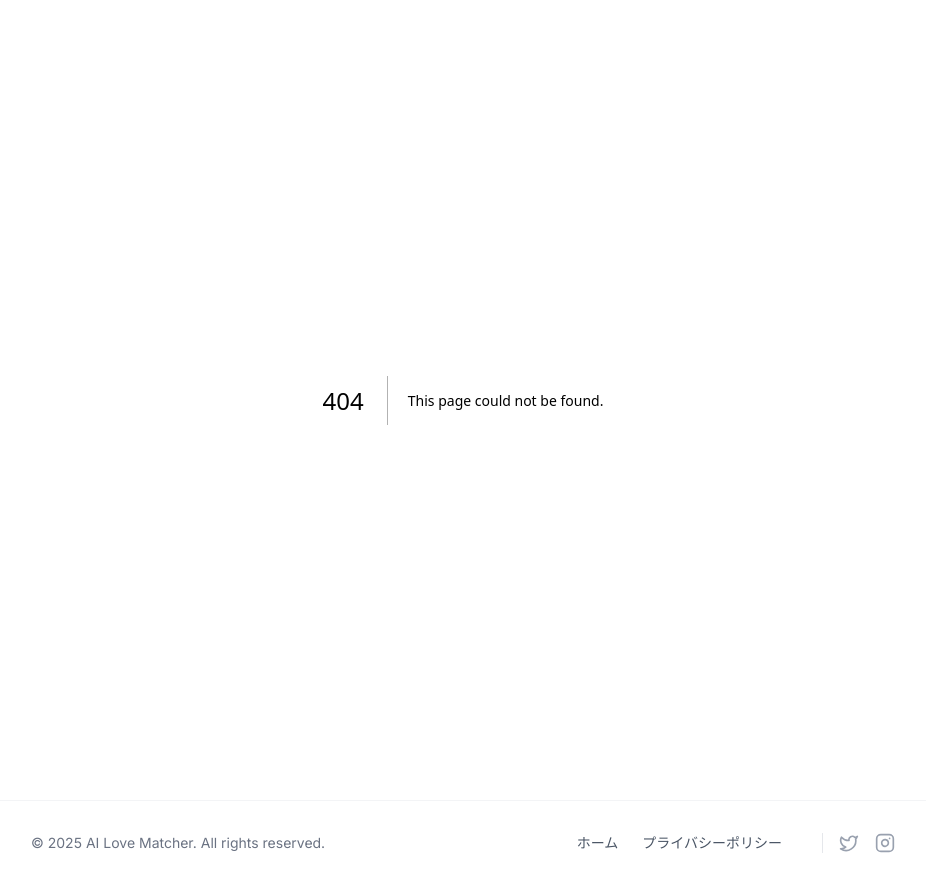
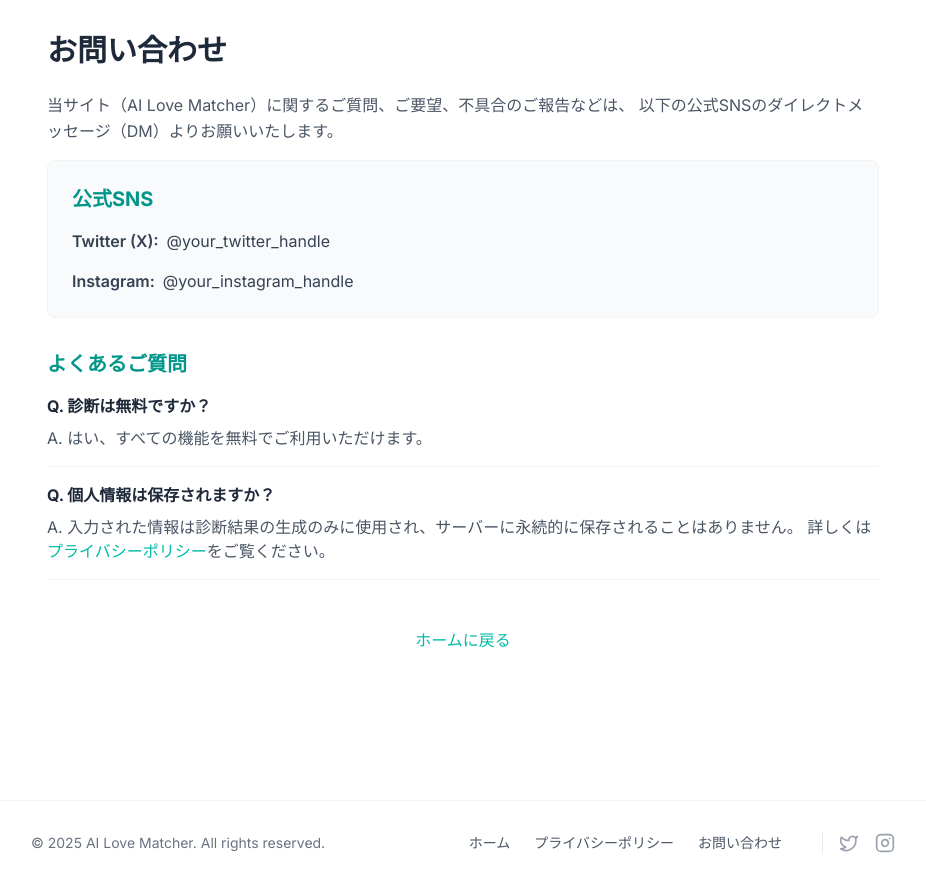
Before and after one commit to UryuAtsuya/mbti_love_diagnosis, a Next.js app: page /contact in a window 1280 px wide. Before the commit this address had no page. Shown: the whole page, without its empty margins (177-1103 px from the left). Built offline with nearby package versions, Linux system fonts and the light colour scheme.

Commit message:
Update the UI

```diff
--- /dev/null
+++ b/app/contact/page.tsx
@@ -0,0 +1,65 @@
+import Link from 'next/link';
+
+export default function ContactPage() {
+    return (
+        <main className="min-h-screen bg-white p-8 max-w-4xl mx-auto">
+            <h1 className="text-3xl font-bold text-gray-800 mb-6">お問い合わせ</h1>
+
+            <section className="mb-8">
+                <p className="text-gray-600 leading-relaxed mb-4">
+                    当サイト（AI Love Matcher）に関するご質問、ご要望、不具合のご報告などは、
+                    以下の公式SNSのダイレクトメッセージ（DM）よりお願いいたします。
+                </p>
+
+                <div className="bg-gray-50 p-6 rounded-lg border border-gray-100">
+                    <h2 className="text-xl font-bold text-teal-600 mb-4">公式SNS</h2>
+                    <ul className="space-y-4">
+                        <li>
+                            <a
+                                href="https://twitter.com/your_twitter_handle"
+                                target="_blank"
+                                rel="noopener noreferrer"
+                                className="flex items-center text-gray-700 hover:text-teal-500 transition-colors"
+                            >
+                                <span className="font-semibold mr-2">Twitter (X):</span>
+                                @your_twitter_handle
+                            </a>
+                        </li>
+                        <li>
+                            <a
+                                href="https://instagram.com/your_instagram_handle"
+                                target="_blank"
+                                rel="noopener noreferrer"
+                                className="flex items-center text-gray-700 hover:text-pink-500 transition-colors"
+                            >
+                                <span className="font-semibold mr-2">Instagram:</span>
+                                @your_instagram_handle
+                            </a>
+                        </li>
+                    </ul>
+                </div>
+            </section>
+
+            <section className="mb-8">
+                <h2 className="text-xl font-bold text-teal-600 mb-4">よくあるご質問</h2>
+                <div className="space-y-4">
+                    <div className="border-b border-gray-100 pb-4">
+                        <h3 className="font-bold text-gray-800 mb-2">Q. 診断は無料ですか？</h3>
+                        <p className="text-gray-600">A. はい、すべての機能を無料でご利用いただけます。</p>
+                    </div>
+                    <div className="border-b border-gray-100 pb-4">
+                        <h3 className="font-bold text-gray-800 mb-2">Q. 個人情報は保存されますか？</h3>
+                        <p className="text-gray-600">
+                            A. 入力された情報は診断結果の生成のみに使用され、サーバーに永続的に保存されることはありません。
+                            詳しくは<Link href="/policy" className="text-teal-500 hover:underline">プライバシーポリシー</Link>をご覧ください。
+                        </p>
+                    </div>
+                </div>
+            </section>
+
+            <div className="mt-12 text-center">
+                <Link href="/" className="text-teal-500 hover:underline">ホームに戻る</Link>
+            </div>
+        </main>
+    );
+}
--- a/app/layout.tsx
+++ b/app/layout.tsx
@@ -27,6 +27,7 @@ export default function RootLayout({
           src="https://pagead2.googlesyndication.com/pagead/js/adsbygoogle.js?client=ca-pub-8206190214868370"
           crossOrigin="anonymous"
         ></script>
+        <meta name="google-adsense-account" content="ca-pub-8206190214868370" />
       </head>
       <body className={inter.className}>
         <div className="flex flex-col min-h-screen">
--- a/app/policy/page.tsx
+++ b/app/policy/page.tsx
@@ -23,7 +23,7 @@ export default function PolicyPage() {
             <section className="mb-8">
                 <h2 className="text-xl font-bold text-teal-600 mb-4">3. お問い合わせ</h2>
                 <p className="text-gray-600 leading-relaxed">
-                    当サイトに関するお問い合わせは、公式SNS（Twitter/Instagram）のDMまでお願いいたします。
+                    当サイトに関するお問い合わせは、<a href="/contact" className="text-teal-600 hover:underline">お問い合わせページ</a>よりお願いいたします。
                 </p>
             </section>
 
--- /dev/null
+++ b/components/AffiliateRecommendation.tsx
@@ -0,0 +1,33 @@
+import React from 'react';
+
+export default function AffiliateRecommendation() {
+    return (
+        <div className="bg-[#f0f8ff] p-5 rounded-xl mt-8 text-center">
+            <h3 className="text-[#ff4081] mb-2.5 font-bold text-lg">
+                ⚠️ INFPのあなたと相性最高なのは...
+            </h3>
+
+            <p className="font-bold mb-5 text-gray-800 leading-relaxed">
+                直感型で優しい「ENFJ」タイプの人です。<br />
+                実は、このタイプが最も多く登録しているのが<br />
+                <span className="bg-gradient-to-t from-[#ffff00] to-transparent bg-[length:100%_40%] bg-bottom bg-no-repeat">
+                    心理テストでマッチングできる「With」
+                </span>
+                です。
+            </p>
+
+            <a
+                href="https://with.is/welcome"
+                target="_blank"
+                rel="nofollow noopener"
+                className="block bg-[#ff4081] text-white py-4 px-0 no-underline font-bold rounded-full shadow-[0_4px_0_#c6285e] hover:translate-y-1 hover:shadow-none transition-all duration-200"
+            >
+                今すぐ無料で相性の良い相手を探す ➤
+            </a>
+
+            <p className="text-xs text-[#666] mt-2.5">
+                ※女性は完全無料・男性も登録無料
+            </p>
+        </div>
+    );
+}
--- a/components/Footer.tsx
+++ b/components/Footer.tsx
@@ -16,6 +16,9 @@ export default function Footer() {
                     <Link href="/policy" className="text-gray-600 hover:text-teal-500 text-sm transition-colors">
                         プライバシーポリシー
                     </Link>
+                    <Link href="/contact" className="text-gray-600 hover:text-teal-500 text-sm transition-colors">
+                        お問い合わせ
+                    </Link>
                     <div className="flex items-center gap-4 ml-4 border-l pl-4 border-gray-200">
                         <a href="#" className="text-gray-400 hover:text-teal-500 transition-colors">
                             <Twitter className="w-5 h-5" />
--- a/components/ResultView.tsx
+++ b/components/ResultView.tsx
@@ -2,6 +2,7 @@
 
 import { motion } from 'framer-motion';
 import { MessageCircleHeart, Share2 } from 'lucide-react';
+import AffiliateRecommendation from './AffiliateRecommendation';
 
 type DiagnosisResult = {
     score: number;
@@ -90,6 +91,11 @@ export default function ResultView({ result, onConsult }: ResultViewProps) {
                     <div className="prose prose-teal prose-base md:prose-lg max-w-none text-gray-700 leading-relaxed whitespace-pre-wrap break-words overflow-wrap-anywhere">
                         {result.message}
                     </div>
+
+                    {/* Affiliate Recommendation */}
+                    <div className="px-6 pb-6 md:px-8 md:pb-8 bg-white">
+                        <AffiliateRecommendation />
+                    </div>
                 </div>
             </motion.div>
 
```
Also changed, not shown: public/ads.txt (added).
